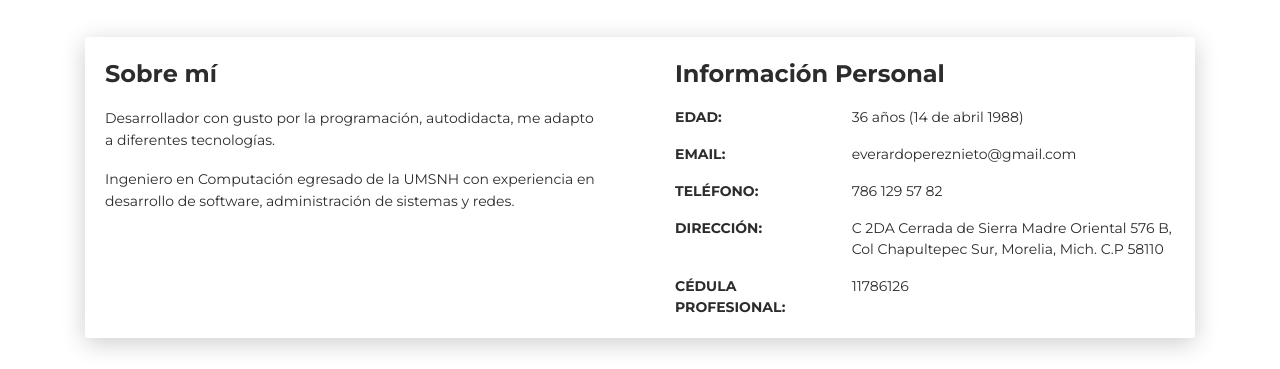
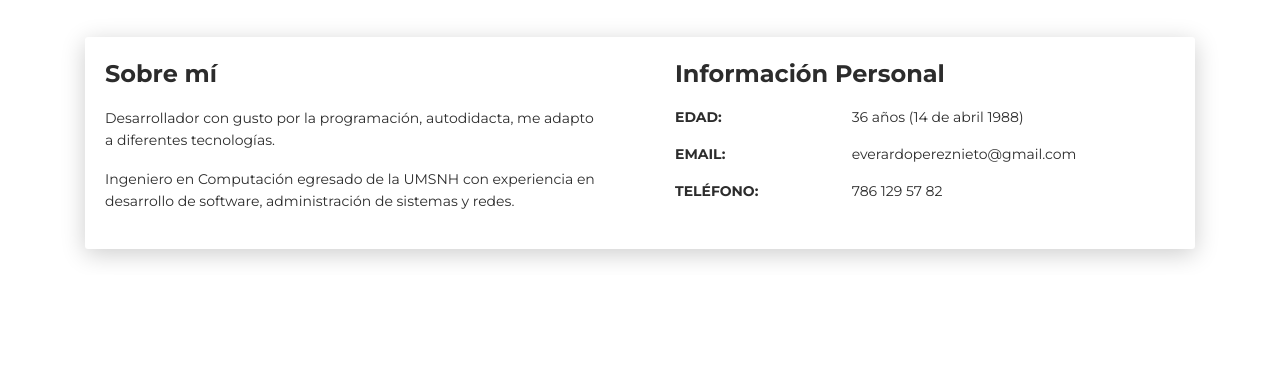
Before and after one commit to everardopereznieto/everardopereznieto.github.io, a plain HTML site: page index.html in a window 1280 px wide. Shown: the part 583-952 px from the top of the page. Drawn offline with Linux system fonts and the light colour scheme.

Commit message:
quitar direccion

```diff
--- a/index.html
+++ b/index.html
@@ -94,14 +94,6 @@
             <div class="row mt-3">
               <div class="col-sm-4"><strong class="text-uppercase">Teléfono:</strong></div>
               <div class="col-sm-8">786 129 57 82</div>
-            </div>
-            <div class="row mt-3">
-              <div class="col-sm-4"><strong class="text-uppercase">Dirección:</strong></div>
-              <div class="col-sm-8">C 2DA Cerrada de Sierra Madre Oriental 576 B, Col Chapultepec Sur, Morelia, Mich. C.P 58110</div>
-            </div>
-            <div class="row mt-3">
-              <div class="col-sm-4"><strong class="text-uppercase">Cédula Profesional:</strong></div>
-              <div class="col-sm-8">11786126</div>
             </div>
           </div>
         </div>
@@ -352,8 +344,6 @@
                 </div>
                 <div class="col-md-6">
                   <div class="card-body">
-                    <p class="mb-0"><strong>Dirección </strong></p>
-                    <p class="pb-2">C 2DA Cerrada de Sierra Madre Oriental, Col Santiaguito, Morelia, Mich. C.P 58110</p>
                     <p class="mb-0"><strong>Teléfono</strong></p>
                     <p class="pb-2">786 129 57 82</p>
                     <p class="mb-0"><strong>Email</strong></p>
```
